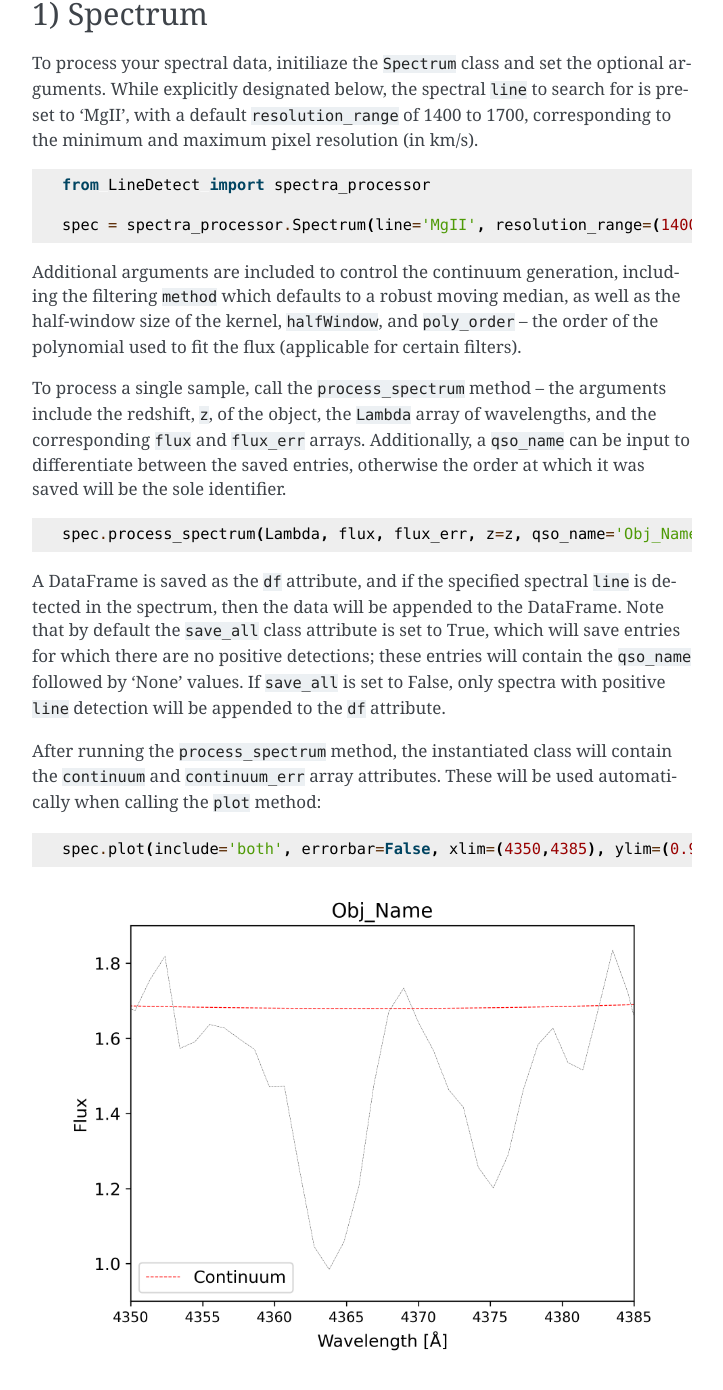
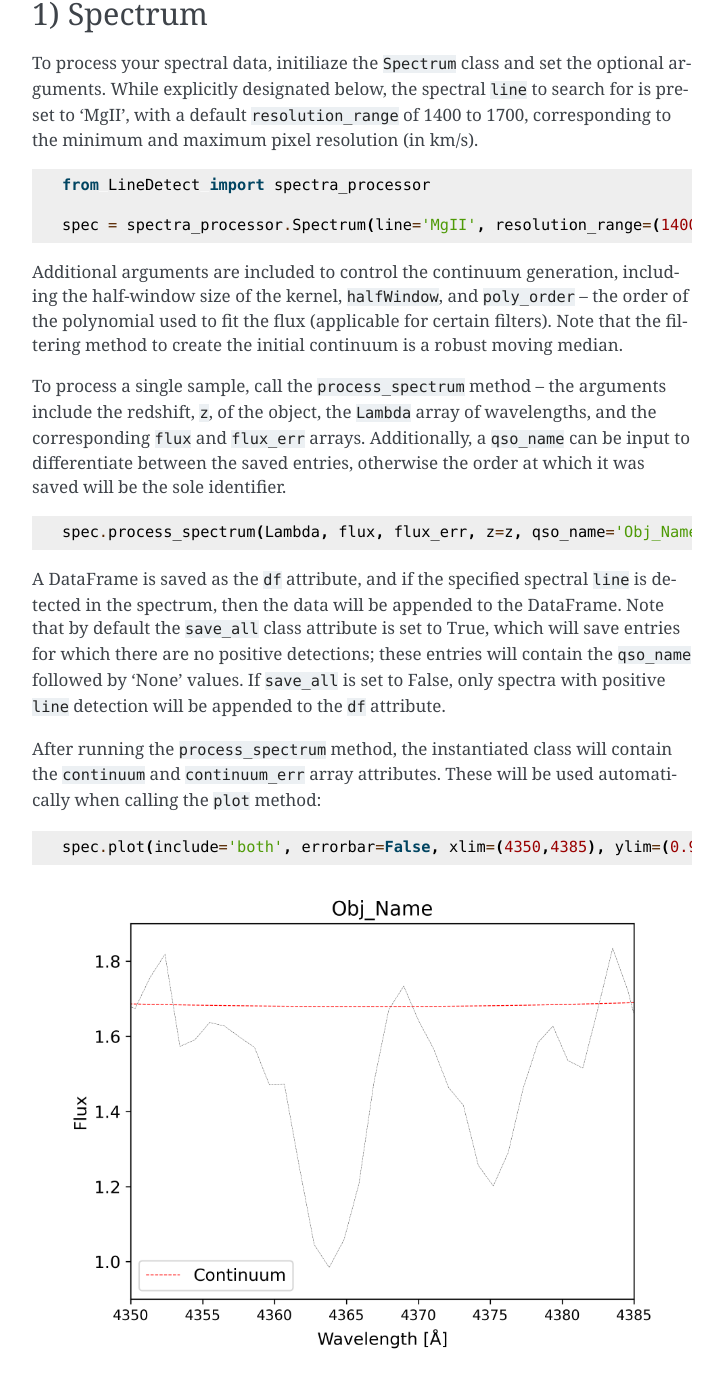
Before and after one commit to Professor-G/LineDetect, a Sphinx documentation site: the page built from docs/source/Examples.rst, in a window 1280 px wide and 1400 px high, scrolled down 342 px. Shown: the top 1390 px of the window, without its empty margins (388-1111 px from the left). Built offline with Sphinx 7.4.7, drawn with Linux system fonts in a browser that asks for light colours; pages that are not in the unit, such as notebooks, are missing from menus; some of the changed text lies outside the part shown.

Commit message:
Update Examples.rst

```diff
--- a/docs/source/Examples.rst
+++ b/docs/source/Examples.rst
@@ -24,7 +24,7 @@ To process your spectral data, initiliaze the ``Spectrum`` class and set the opt
 
     spec = spectra_processor.Spectrum(line='MgII', resolution_range=(1400,1700))
 
-Additional arguments are included to control the continuum generation, including the filtering ``method`` which defaults to a robust moving median, as well as the half-window size of the kernel, ``halfWindow``, and ``poly_order`` -- the order of the polynomial used to fit the flux (applicable for certain filters).
+Additional arguments are included to control the continuum generation, including the half-window size of the kernel, ``halfWindow``, and ``poly_order`` -- the order of the polynomial used to fit the flux (applicable for certain filters). Note that the filtering method to create the initial continuum is a robust moving median.
 
 To process a single sample, call the ``process_spectrum`` method -- the arguments include the redshift, ``z``, of the object, the ``Lambda`` array of wavelengths, and the corresponding ``flux`` and ``flux_err`` arrays. Additionally, a ``qso_name`` can be input to differentiate between the saved entries, otherwise the order at which it was saved will be the sole identifier.
 
```
Also changed, not shown: other parts of docs/source/Examples.rst (+1 -3 lines).
